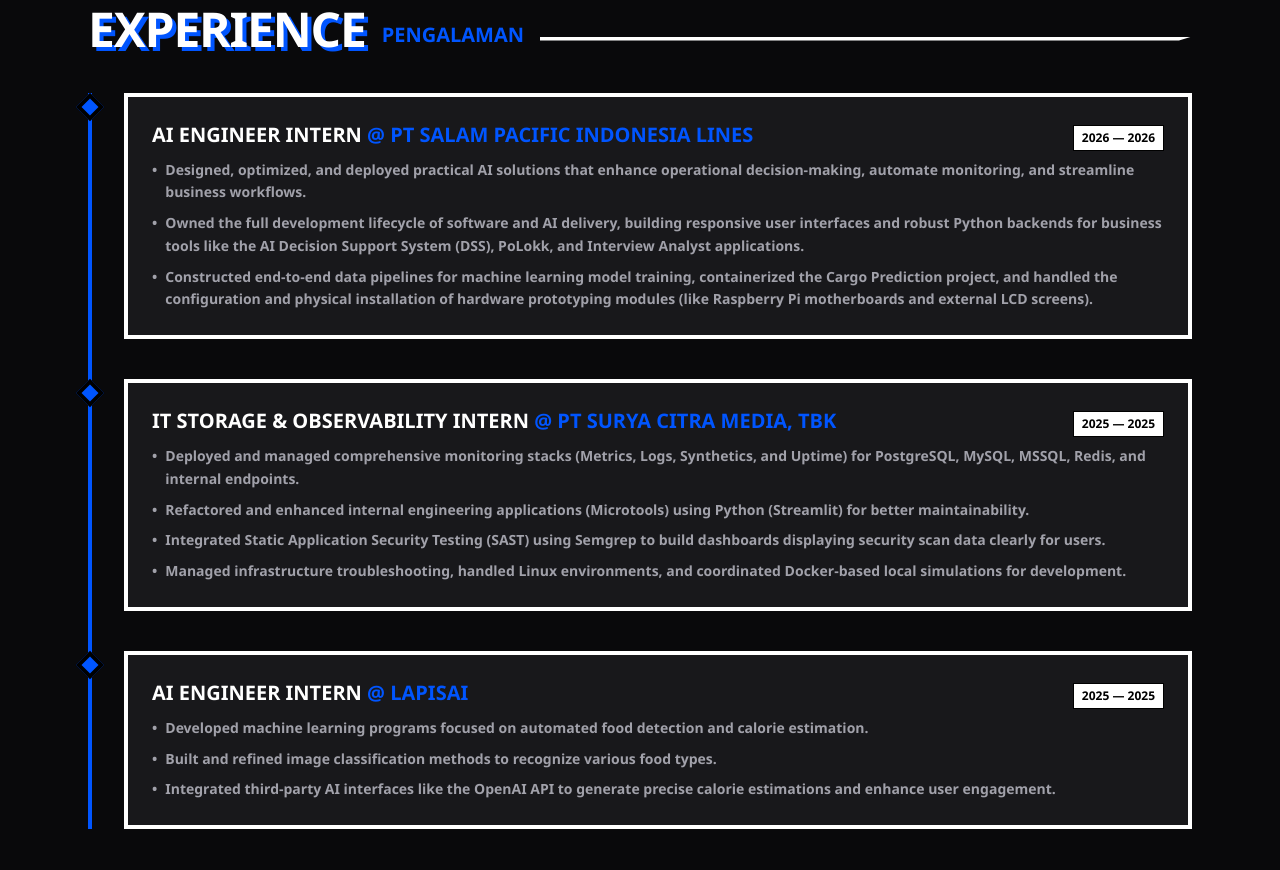
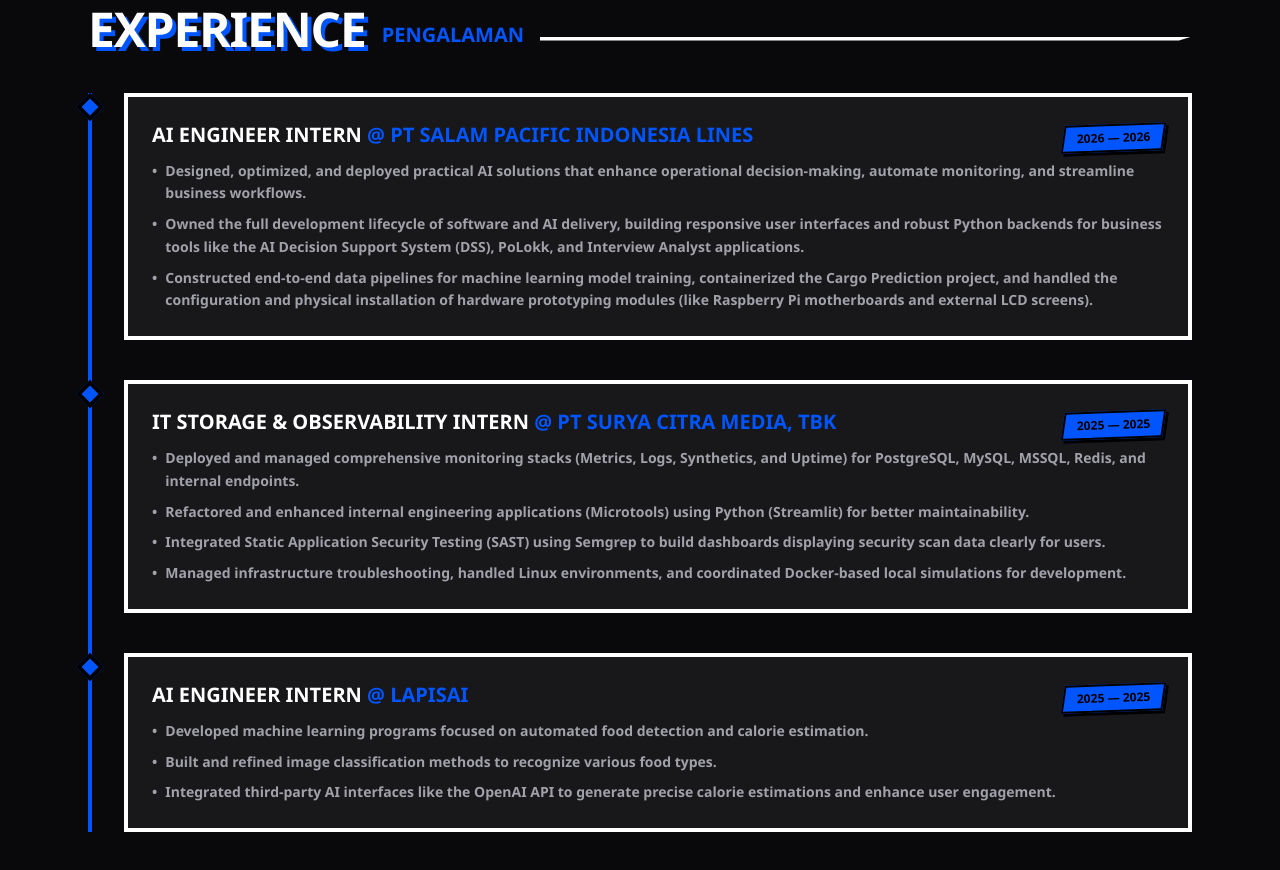
Before and after one commit to Takonakie/Portfolio, a React (Vite) app: page / in a window 1280 px wide. Shown: the part 2840-3710 px from the top of the page. Built offline with nearby package versions, Linux system fonts and the light colour scheme.

Commit message:
portfolio v2

```diff
--- a/src/anime-portfolio.tsx
+++ b/src/anime-portfolio.tsx
@@ -758,8 +758,17 @@
                     <h3 className="font-black uppercase text-xl">
                       {e.role} <span style={{ color: "var(--c-primary, #ec4899)" }}>@ {e.company}</span>
                     </h3>
-                    <span className="font-bold text-xs px-2 py-1 border border-black" style={{ backgroundColor: "var(--c-card-bg, #ffffff)", color: "var(--c-card-text, #000000)" }}>
-                      {e.period}
+                    <span
+                      className="font-black text-xs px-3 py-1 border-2 border-black"
+                      style={{
+                        backgroundColor: "var(--c-primary, #ec4899)",
+                        color: "var(--c-primary-text, #000000)",
+                        transform: "skewX(-10deg) rotate(-2deg)",
+                        boxShadow: "3px 3px 0 var(--c-border, #000000)",
+                        display: "inline-block"
+                      }}
+                    >
+                      <span style={{ transform: "skewX(10deg)", display: "inline-block" }}>{e.period}</span>
                     </span>
                   </div>
                   <div className="font-semibold text-sm leading-relaxed space-y-2" style={{ color: "var(--c-text-muted, #a1a1aa)" }}>
```
